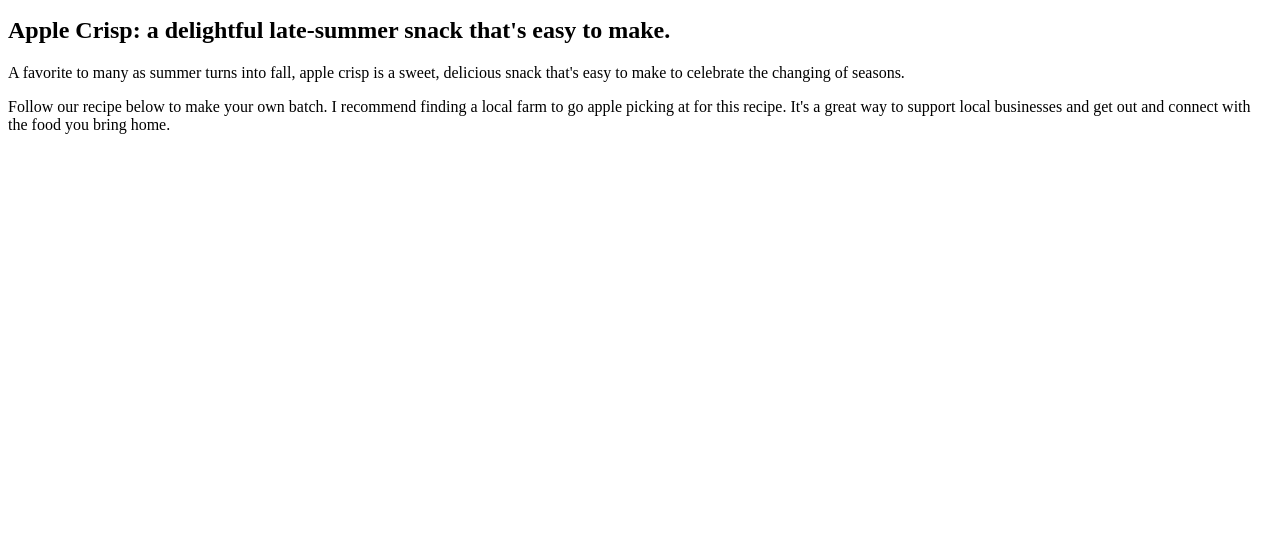
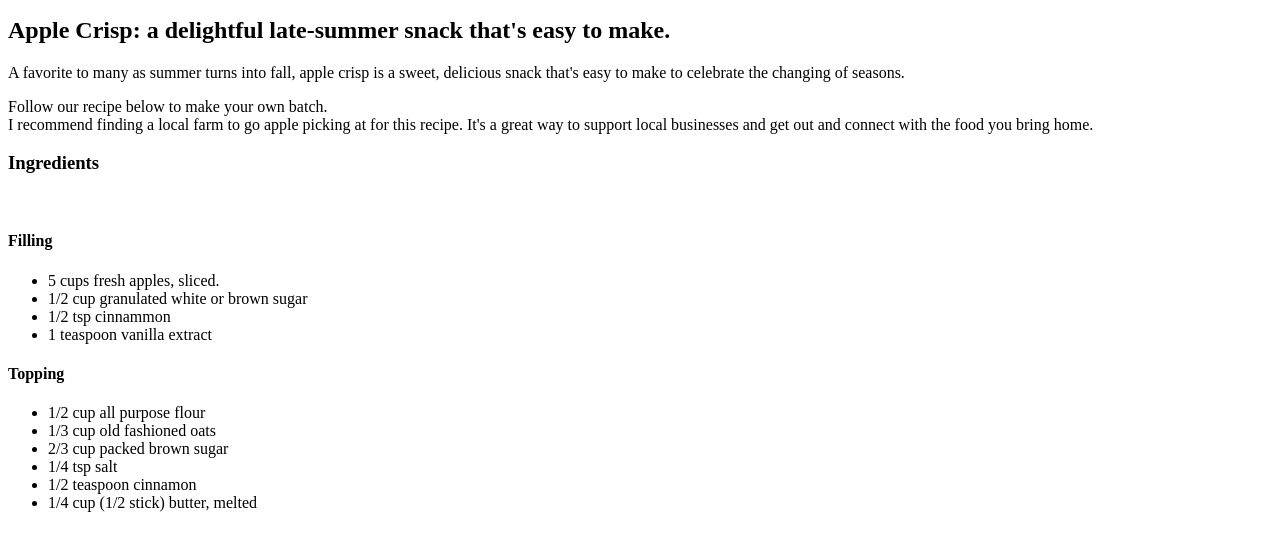
Before and after one commit to Fabrieze/odin-recipes, a plain HTML site: page recipes/apple-crisp.html in a window 1280 px wide. Shown: the part 101-652 px from the top of the page. Drawn offline with Linux system fonts and the light colour scheme.

Commit message:
added ingredients list

```diff
--- a/recipes/apple-crisp.html
+++ b/recipes/apple-crisp.html
@@ -11,9 +11,28 @@
     <img src="../images/crisp.jpg" alt="a picture of apple crisp">
 <h2>Apple Crisp: a delightful late-summer snack that's easy to make.</h2>
 <p>A favorite to many as summer turns into fall, apple crisp is a sweet, delicious snack that's easy to make to celebrate the changing of seasons.<br></p>
-Follow our recipe below to make your own batch. I recommend finding a local farm to go apple picking at for this recipe. It's a great way to support local businesses and get out and connect with the food you bring home.
+Follow our recipe below to make your own batch.<br>
+I recommend finding a local farm to go apple picking at for this recipe. It's a great way to support local businesses and get out and connect with the food you bring home.
 <p></p>
-
+<h3>Ingredients</h3>
+<br>
+<h4>Filling</h4>
+<ul>
+    <li>5 cups fresh apples, sliced.</li>
+    <li>1/2 cup granulated white or brown sugar</li>
+    <li>1/2 tsp cinnammon</li>
+    <li>1 teaspoon vanilla extract</li>
+    </ul>
+<p></p>
+<h4>Topping</h4>
+<ul>
+    <li>1/2 cup all purpose flour</li>
+    <li>1/3 cup old fashioned oats</li>
+    <li>2/3 cup packed brown sugar</li>
+    <li>1/4 tsp salt</li>
+    <li>1/2 teaspoon cinnamon</li>
+    <li>1/4 cup (1/2 stick) butter, melted</li>
+</ul>
 
 </body>
 </html>
```
